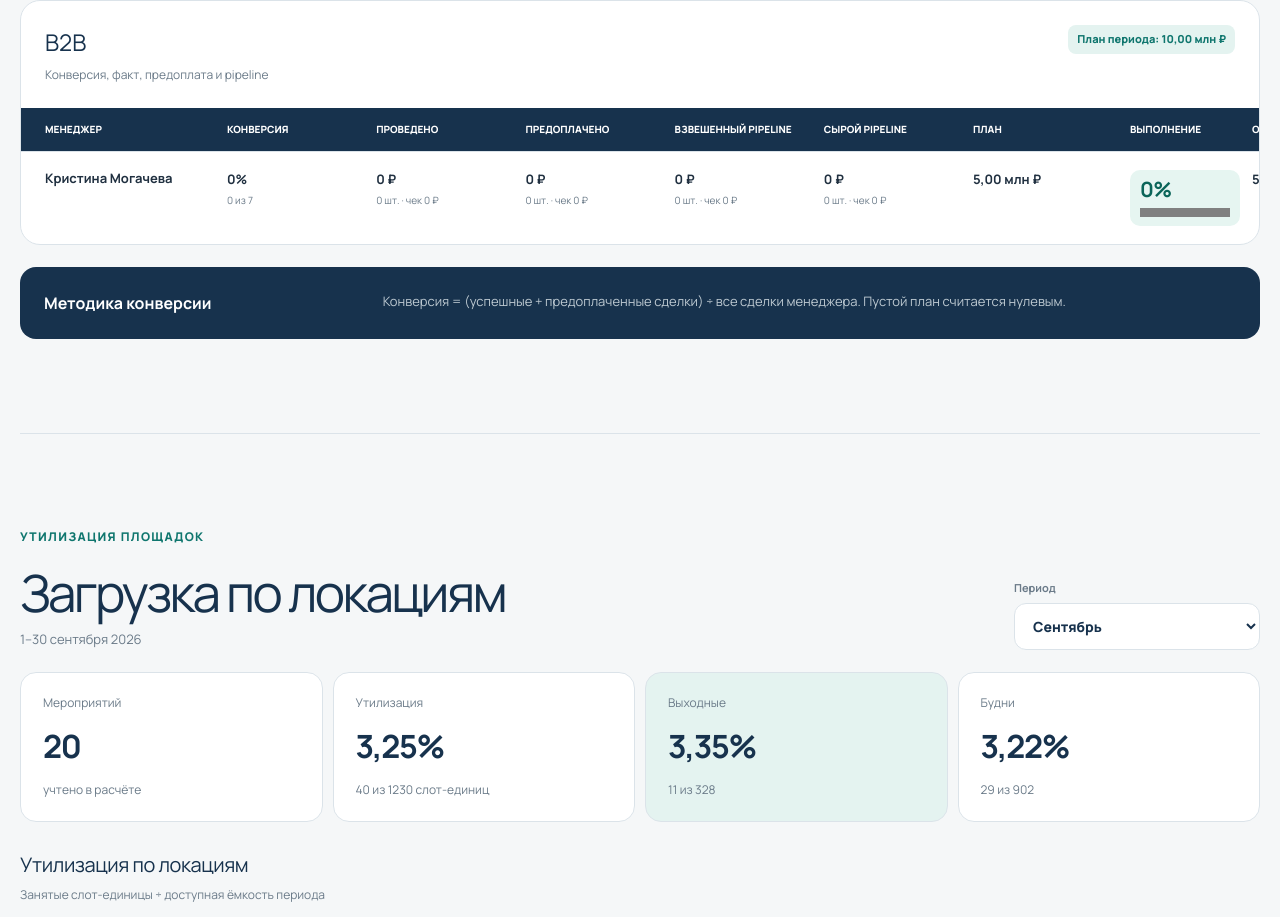
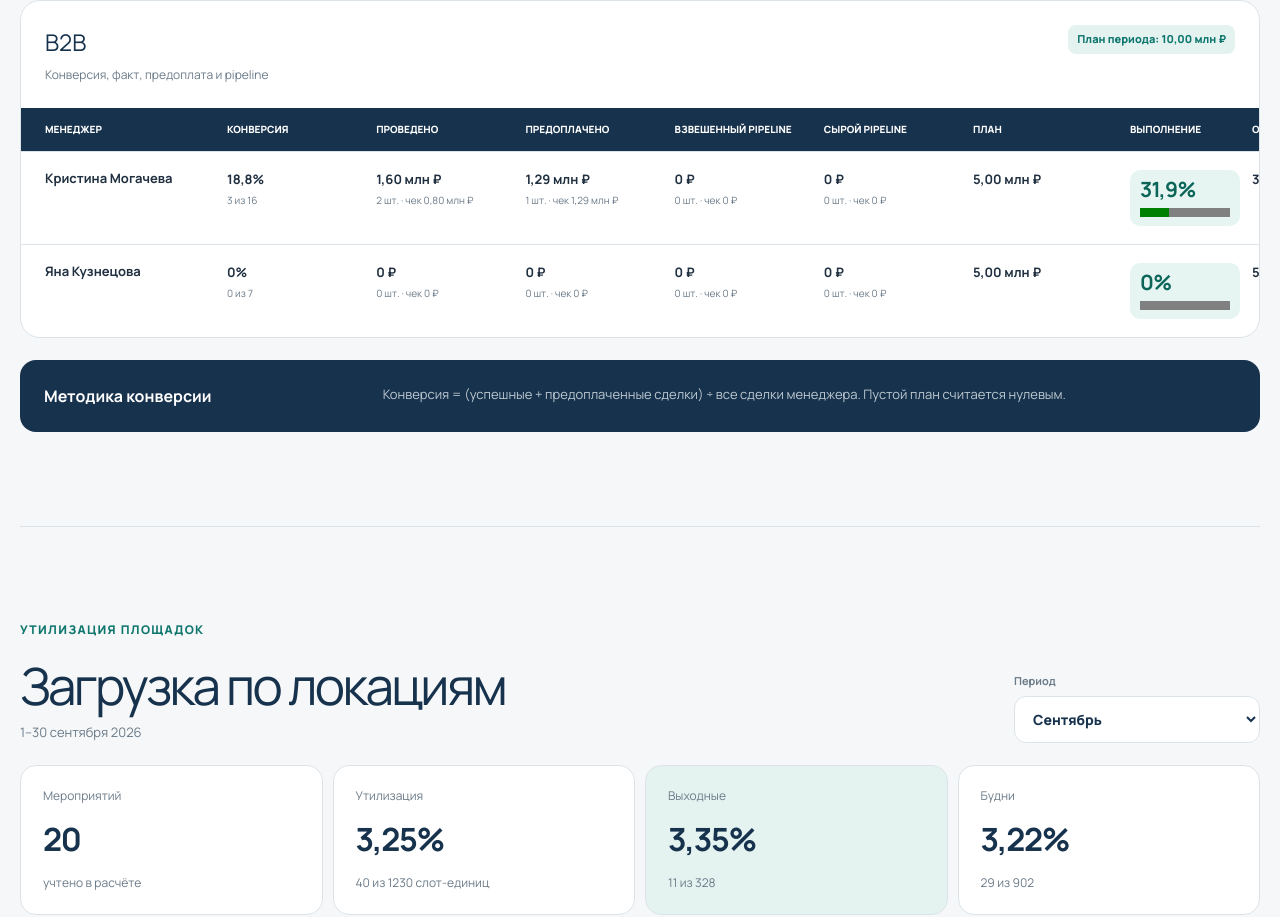
Before and after one commit to nkrivodud-blip/park-skazka-sales-report, a Next.js app: page / in a window 1280 px wide. Shown: the part 5500-6417 px from the top of the page. Built offline with nearby package versions, Linux system fonts and the light colour scheme.

Commit message:
Fix B2B manager assignment

```diff
--- a/app/reportData.ts
+++ b/app/reportData.ts
@@ -605,7 +605,7 @@ export const reportPeriods = {
         }
       },
       {
-        "name": "Иван Неизвестный",
+        "name": "Кристина Могачева",
         "direction": "B2B",
         "total": 16,
         "fact": {
@@ -623,10 +623,11 @@ export const reportPeriods = {
         "raw": {
           "count": 0,
           "sum": 0
-        }
+        },
+        "plan": 5000000
       },
       {
-        "name": "Кристина Могачева",
+        "name": "Яна Кузнецова",
         "direction": "B2B",
         "total": 7,
         "fact": {
```
